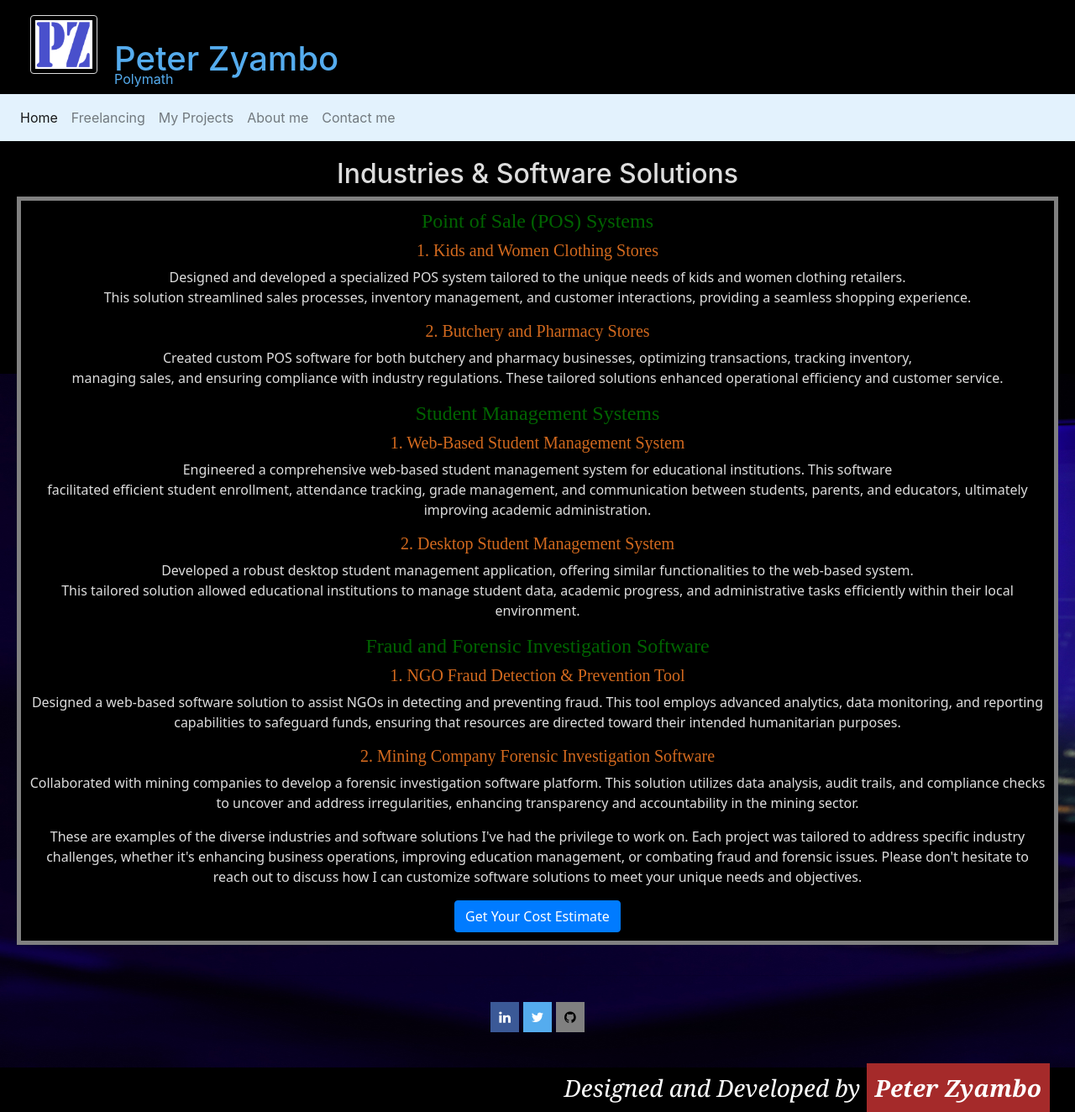
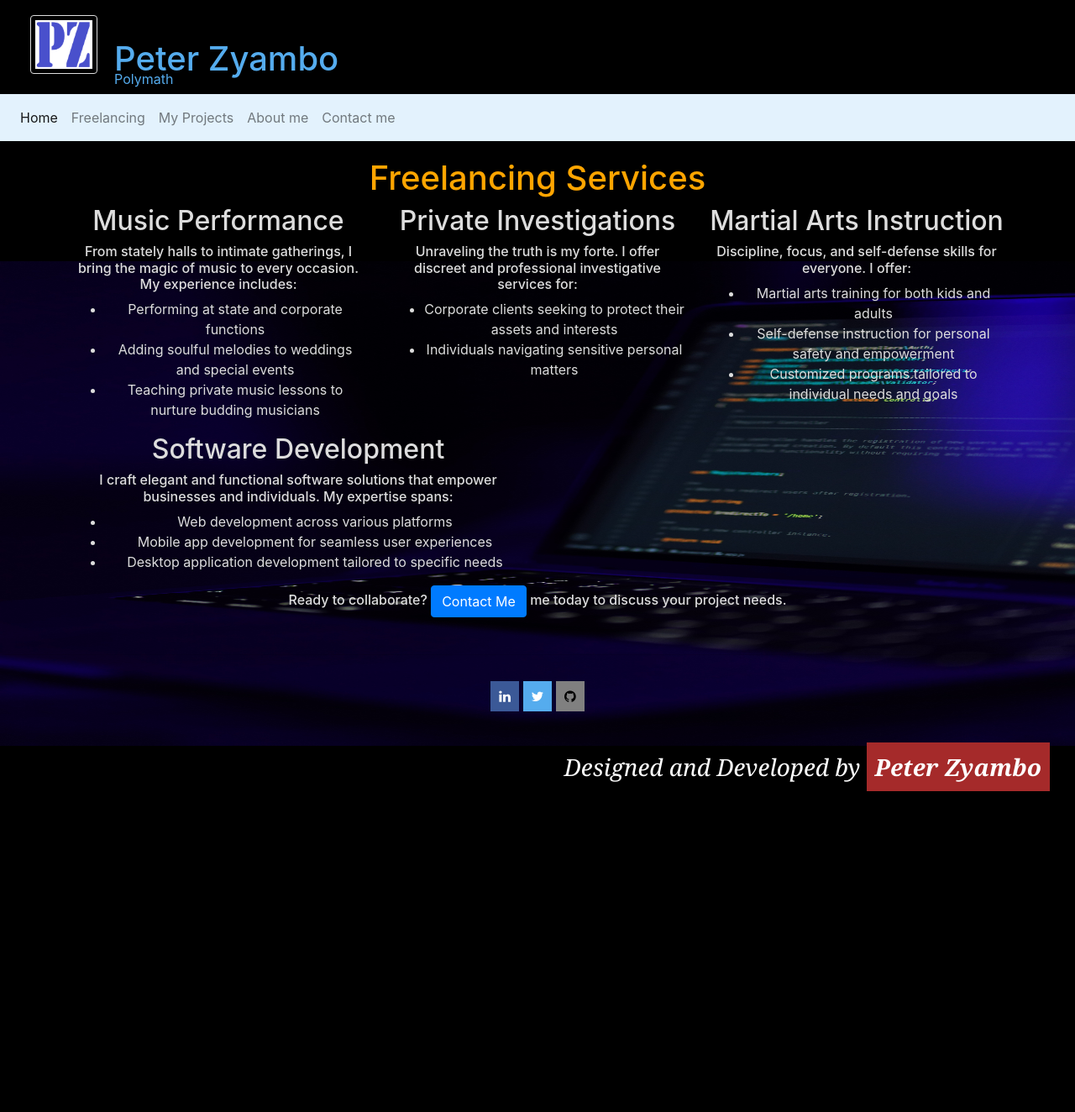
Before and after one commit to sangwani-coder/mysite, a Flask app: page /zyambo/portfolio/ in a window 1280 px wide. Shown: the whole page at 84% size. After the commit the page ends 942 px from the top, so only its background shows below. Run offline with Flask 3, Linux system fonts and the light colour scheme; some libraries are stand-ins or nearby versions.

Commit message:
add freelancing page and update contatc page

```diff
--- a/zyambo/templates/contact.html
+++ b/zyambo/templates/contact.html
@@ -7,7 +7,6 @@
         <h6>Email: zyambopeter1@gmail.com</h6>
         <h6>Call: +260-965-604-023</h6>
         <h6>Address: 3808 Jacaranda Drive Buyantanshi Township, Kitwe, Zambia</h6>
-        <a href="{{url_for('app_views.quote')}}" class="btn btn-primary">Get A Free Quote</a>
     </div>
 
 </div>
--- a/zyambo/templates/portfolio.html
+++ b/zyambo/templates/portfolio.html
@@ -1,74 +1,51 @@
 {% extends 'base.html'%}
-{% block title%} - Portfolio{%endblock%}
+{% block title%} - Freelancing{%endblock%}
 {% block content%}
 <div class="terminal">
-    <h2>Industries & Software Solutions</h2>
-
-        <div class="terminal-one">
-
-            <h4>Point of Sale (POS) Systems</h4>
-
-            <h5>1. Kids and Women Clothing Stores</h5>
-            <p>
-                Designed and developed a specialized POS system tailored to the unique needs of kids and women clothing
-                retailers. <br>This solution streamlined sales processes, inventory management, and customer
-                interactions,
-                providing a seamless shopping experience.
-            </p>
-
-            <h5>2. Butchery and Pharmacy Stores</h5>
-            <p>
-                Created custom POS software for both butchery and pharmacy businesses, optimizing transactions, tracking
-                inventory, <br> managing sales, and ensuring compliance with industry regulations. These tailored
-                solutions
-                enhanced operational efficiency and customer service.
-            </p>
-
-            <h4>Student Management Systems</h4>
-
-            <h5>1. Web-Based Student Management System</h5>
-            <p>
-                Engineered a comprehensive web-based student management system for educational institutions. This
-                software <br> facilitated efficient student enrollment, attendance tracking, grade management, and
-                communication
-                between students, parents, and educators, ultimately improving academic administration.
-            </p>
-
-            <h5>2. Desktop Student Management System</h5>
-            <p>
-                Developed a robust desktop student management application, offering similar functionalities to the
-                web-based system. <br> This tailored solution allowed educational institutions to manage student data,
-                academic
-                progress, and administrative tasks efficiently within their local environment.
-            </p>
-
-            <h4>Fraud and Forensic Investigation Software</h4>
-            <h5>1. NGO Fraud Detection & Prevention Tool</h5>
-            <p>
-                Designed a web-based software solution to assist NGOs in detecting and preventing fraud. This tool
-                employs advanced analytics, data monitoring, and reporting capabilities to safeguard funds, ensuring
-                that
-                resources
-                are directed toward their intended humanitarian purposes.
-            </p>
-            <h5>2. Mining Company Forensic Investigation Software</h5>
-            <p>
-                Collaborated with mining companies to develop a forensic investigation software platform. This solution
-                utilizes data analysis, audit trails, and compliance checks to uncover and address irregularities,
-                enhancing
-                transparency and accountability in the mining sector.
-            </p>
-
-            <p>
-                These are examples of the diverse industries and software solutions I've had the privilege to work on.
-                Each
-                project was tailored to address specific industry challenges, whether it's enhancing business
-                operations,
-                improving education management, or combating fraud and forensic issues. Please don't hesitate to reach
-                out
-                to discuss how I can customize software solutions to meet your unique needs and objectives.
-            </p>
-            <a href="{{url_for('app_views.quote')}}" class="btn btn-primary">Get Your Cost Estimate</a>
+    <div class="container freelancing-page">
+        <h1 style="color: orange">Freelancing Services</h1>
+        <div class="row">
+            <div class="col-md-4 text-wrap">
+                <h2>Music Performance</h2>
+                <h6>From stately halls to intimate gatherings, I bring the magic of music to every occasion. My
+                    experience includes:</h6>
+                <ul>
+                    <li>Performing at state and corporate functions</li>
+                    <li>Adding soulful melodies to weddings and special events</li>
+                    <li>Teaching private music lessons to nurture budding musicians</li>
+                </ul>
+            </div>
+            <div class="col-md-4 text-wrap">
+                <h2>Private Investigations</h2>
+                <h6>Unraveling the truth is my forte. I offer discreet and professional investigative services for:</h6>
+                <ul>
+                    <li>Corporate clients seeking to protect their assets and interests</li>
+                    <li>Individuals navigating sensitive personal matters</li>
+                </ul>
+            </div>
+            <div class="col-md-4 text-wrap">
+                <h2>Martial Arts Instruction</h2>
+                <h6>Discipline, focus, and self-defense skills for everyone. I offer:</h6>
+                <ul>
+                    <li>Martial arts training for both kids and adults</li>
+                    <li>Self-defense instruction for personal safety and empowerment</li>
+                    <li>Customized programs tailored to individual needs and goals</li>
+                </ul>
+            </div>
         </div>
-
-        {% endblock%}
+        <div class="row">
+            <div class="col-md-6 text-wrap">
+                <h2>Software Development</h2>
+                <h6>I craft elegant and functional software solutions that empower businesses and individuals. My
+                    expertise spans:</h6>
+                <ul>
+                    <li>Web development across various platforms</li>
+                    <li>Mobile app development for seamless user experiences</li>
+                    <li>Desktop application development tailored to specific needs</li>
+                </ul>
+            </div>
+        </div>
+        <h6 class="call-to-action">Ready to collaborate? <a href="{{url_for('app_views.contact')}}"
+                class="btn btn-primary">Contact Me</a> me today to discuss your project needs.</h6>
+    </div>
+    {% endblock%}
```
